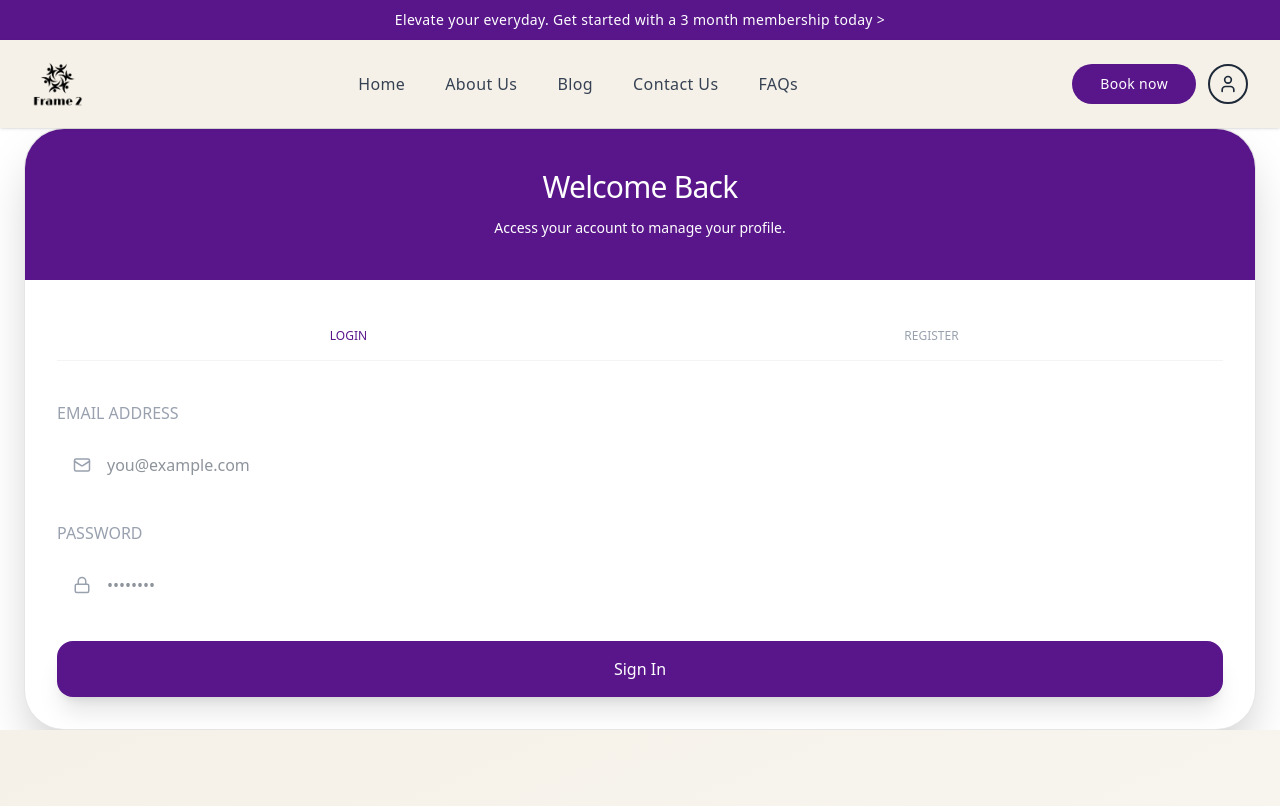
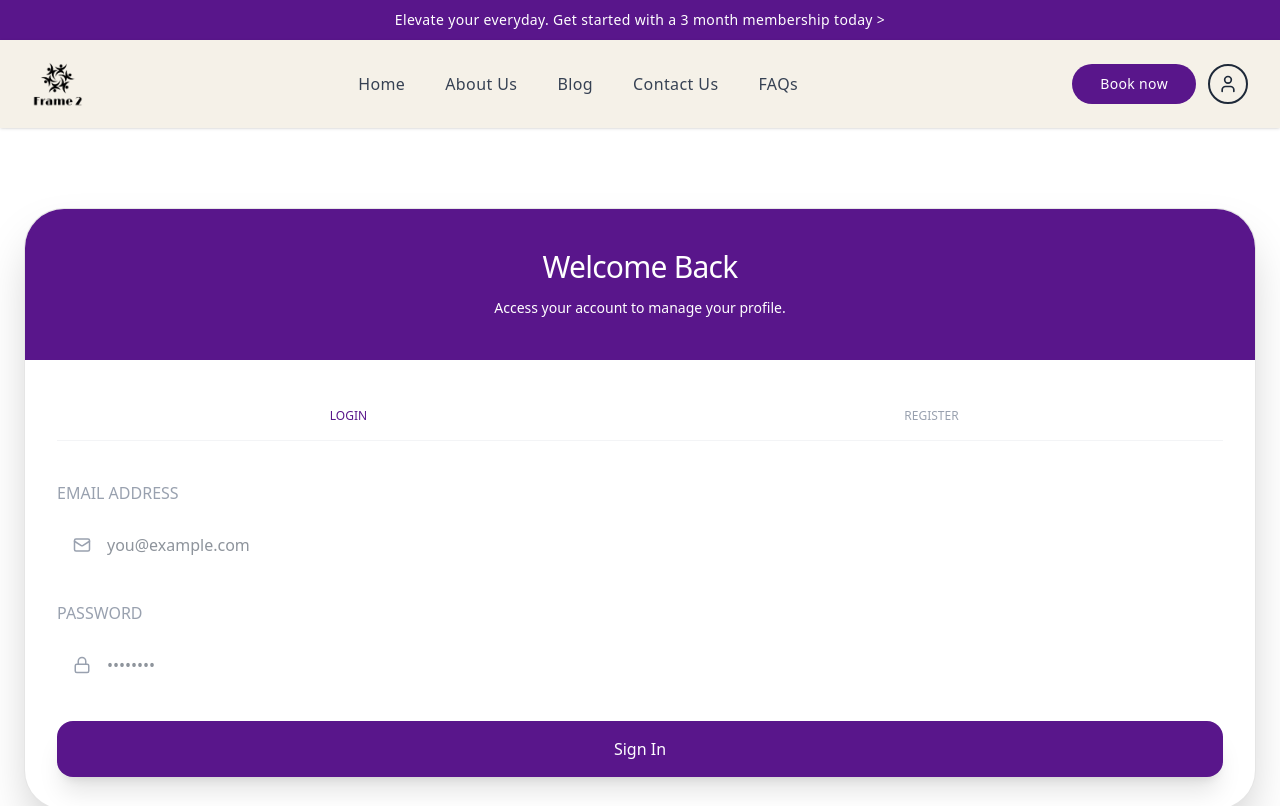
Before and after one commit to Rao-Mubashir/Frame_after_file_reduced, a React (Vite) app: page /profile in a window 1280 px wide. Shown: the top 806 px of the page. Built offline with nearby package versions, Linux system fonts and the light colour scheme.

Commit message:
UI: Reduce auth container width to max-w-xs for more compact design

```diff
--- a/src/pages/Profile.tsx
+++ b/src/pages/Profile.tsx
@@ -360,7 +360,7 @@
             </motion.div>
           ) : (
             // LOGGED OUT VIEW (Login/Register)
-            <div className="max-w-sm mx-auto my-20">
+            <div className="max-w-[260px] mx-auto my-20 mt-20 mb-20">
               <div className="bg-white rounded-[2.5rem] shadow-2xl border border-gray-100/50 overflow-hidden">
                 <div className="p-10 text-center bg-purple-900 text-white relative">
                   <div className="absolute top-0 left-0 w-full h-full bg-[radial-gradient(circle_at_top_right,rgba(255,255,255,0.1),transparent)] pointer-events-none"></div>
```
